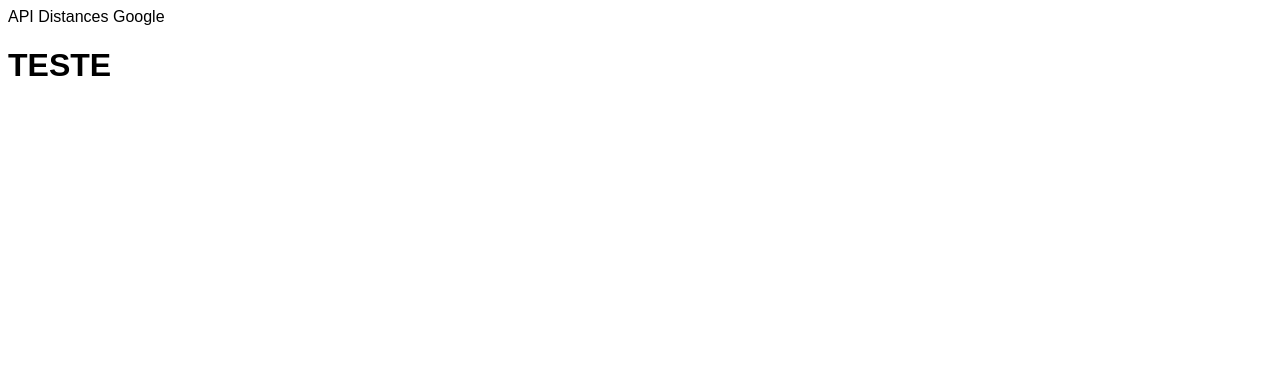
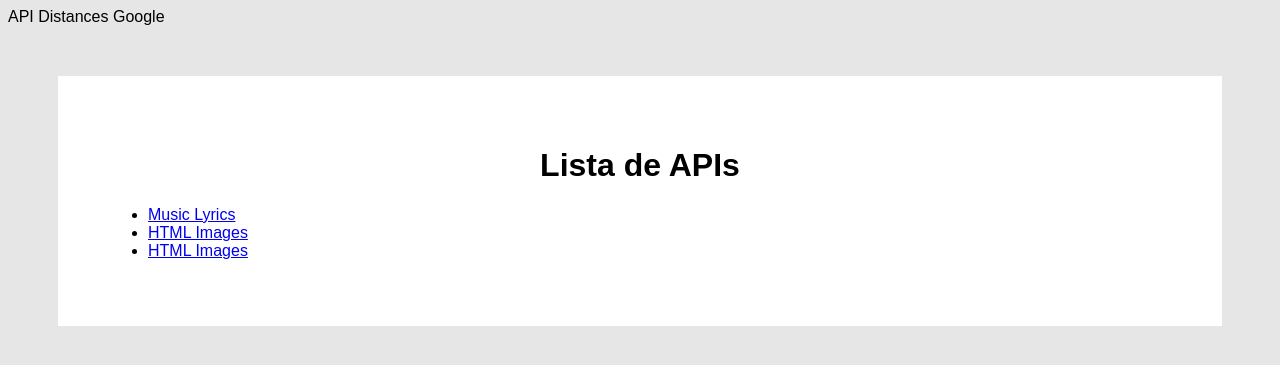
Before and after one commit to JoaoV111/API-Distances-Google, a Flask app: page / in a window 1280 px wide. Shown: the top 365 px of the page. Run offline with Flask 2, Linux system fonts and the light colour scheme.

Commit message:
Update files

```diff
--- a/app.py
+++ b/app.py
@@ -6,6 +6,9 @@ app = Flask(__name__)
 def index():
     return render_template('index.html')
 
-
 if __name__ == '__main__':
     app.run(debug=True)
+
+@app.route("/music-lyrics/")
+def MusicLyrics():
+	return ("OK")
--- a/static/css/main.css
+++ b/static/css/main.css
@@ -1,3 +1,12 @@
 body {
   font-family: sans-serif;
+  background-color: #e6e6e6;
+
 }
+
+.white-box{
+	float: center;
+	padding: 50px;
+	margin: 50px;
+	background-color: white;
+}
--- a/templates/index.html
+++ b/templates/index.html
@@ -6,10 +6,15 @@
 
 {% block body %}
 <div class="alert">API Distances Google</div>
-<div class="container">
-  <h1>
-    TESTE
+<div class="white-box">
+  <h1 style="text-align: center;">
+    Lista de APIs
   </h1>
+  <ul>
+	<li><a href="/music-lyrics">Music Lyrics</a></li>
+	<li><a href="/exemple2">HTML Images</a></li>
+	<li><a href="/exemple3">HTML Images</a></li>
+	</ul>
 </div>
 
 {% endblock %}
```
